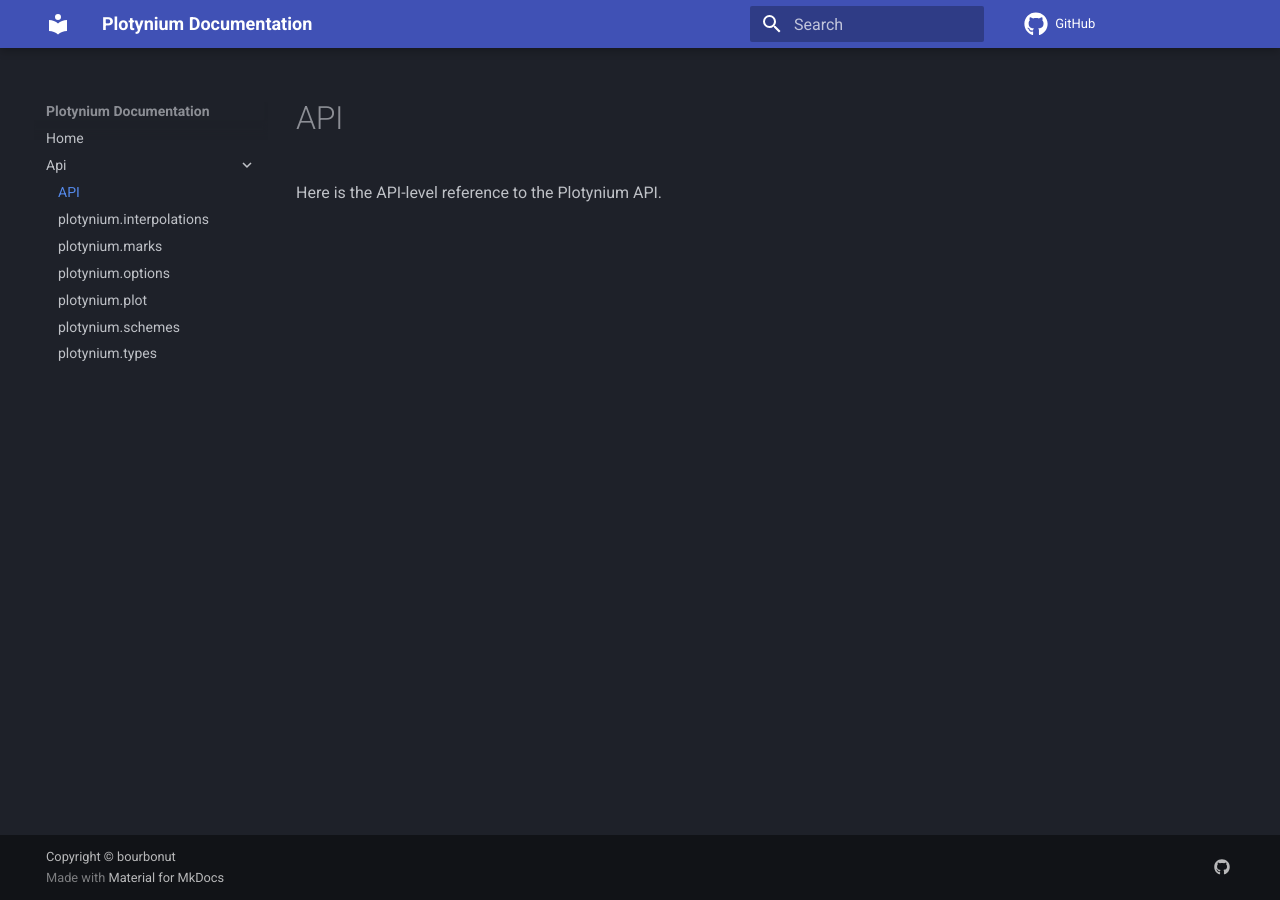
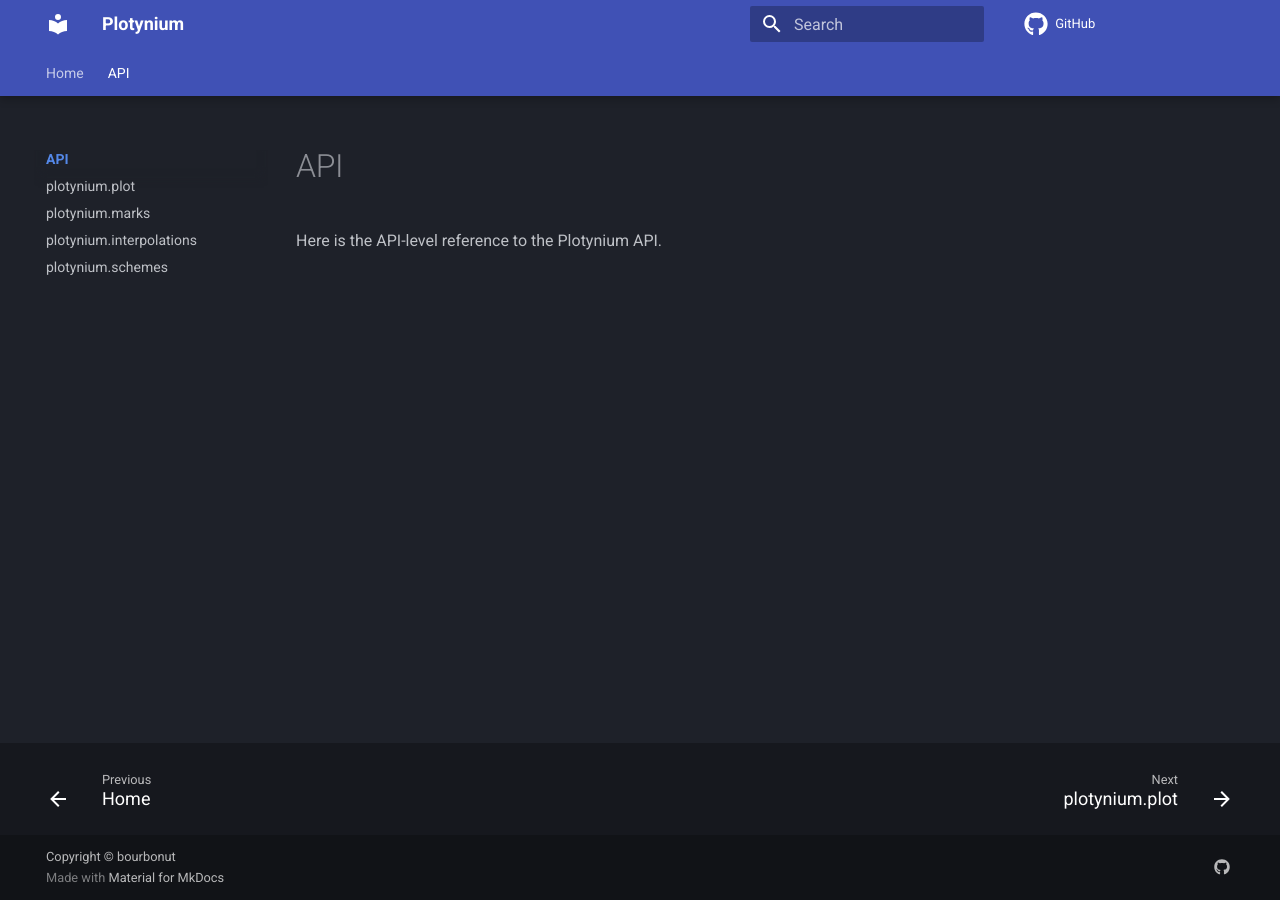
Before and after one commit to bourbonut/plotynium, an MkDocs documentation site: the page built from docs/api/index.md, in a window 1280 px wide. Built offline with MkDocs 1.6.1 and Material for MkDocs 9.7.7, drawn with Linux system fonts in a browser that asks for light colours; comment, search, counter and statistics services are not loaded.

Commit message:
Add `nav` in `mkdocs.yaml`

```diff
--- a/mkdocs.yml
+++ b/mkdocs.yml
@@ -1,4 +1,4 @@
-site_name: Plotynium Documentation
+site_name: Plotynium
 site_url: https://bourbonut.github.io/plotynium
 
 repo_url: https://github.com/bourbonut/plotynium
@@ -10,6 +10,13 @@
   palette:
     - media: "(prefers-color-scheme: dark)"
       scheme: slate
+  features:
+    - navigation.tabs
+    - navigation.indexes
+    - navigation.tabs.sticky
+    - navigation.footer
+    - content.code.annotate
+    - content.code.copy
 
 markdown_extensions:
   - pymdownx.highlight:
@@ -55,4 +62,13 @@
  # version:
  #   provider: mike
 
+nav:
+  - Home: index.md
+  - API:
+    - api/index.md
+    - api/plot.md
+    - api/marks.md
+    - api/interpolations.md
+    - api/schemes.md
+
 copyright: Copyright &copy; bourbonut
```
